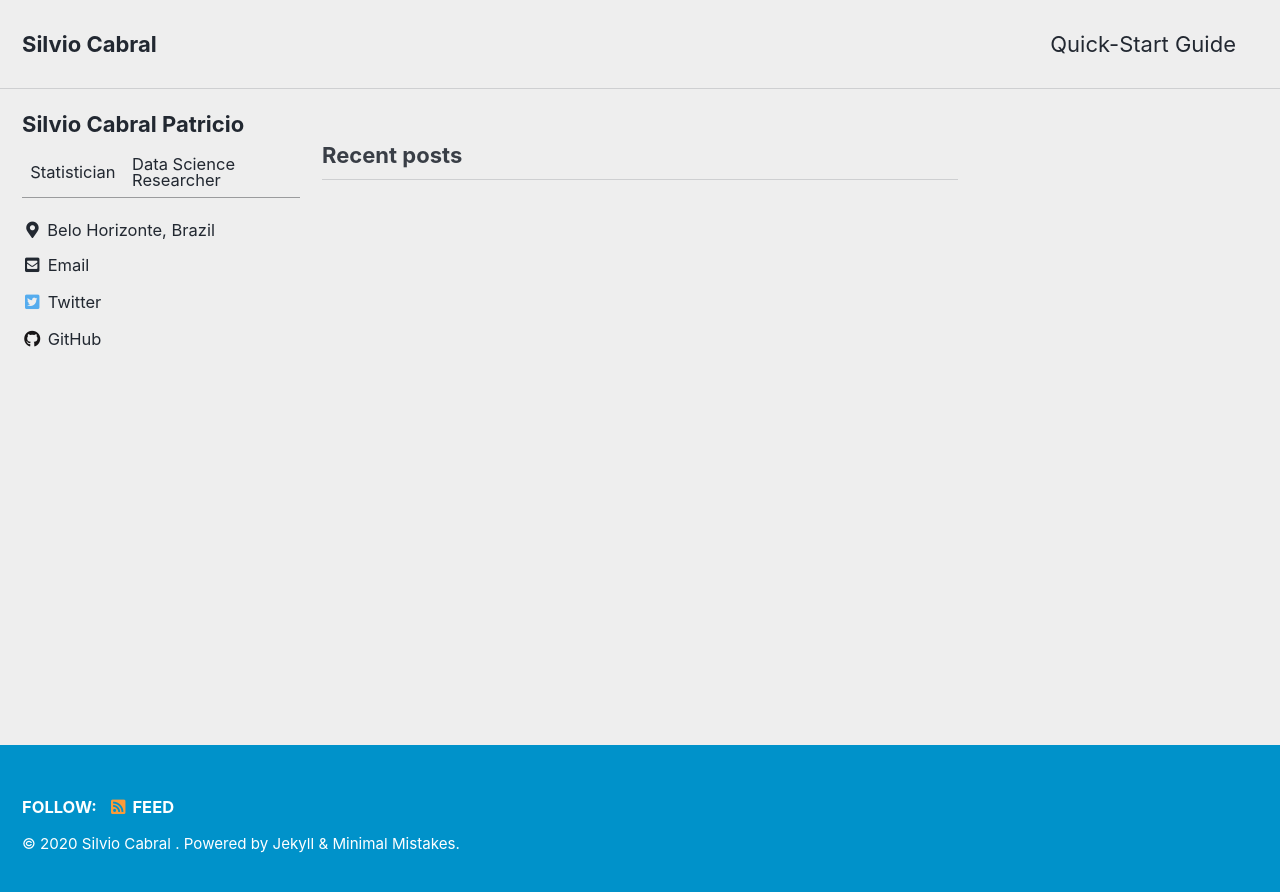
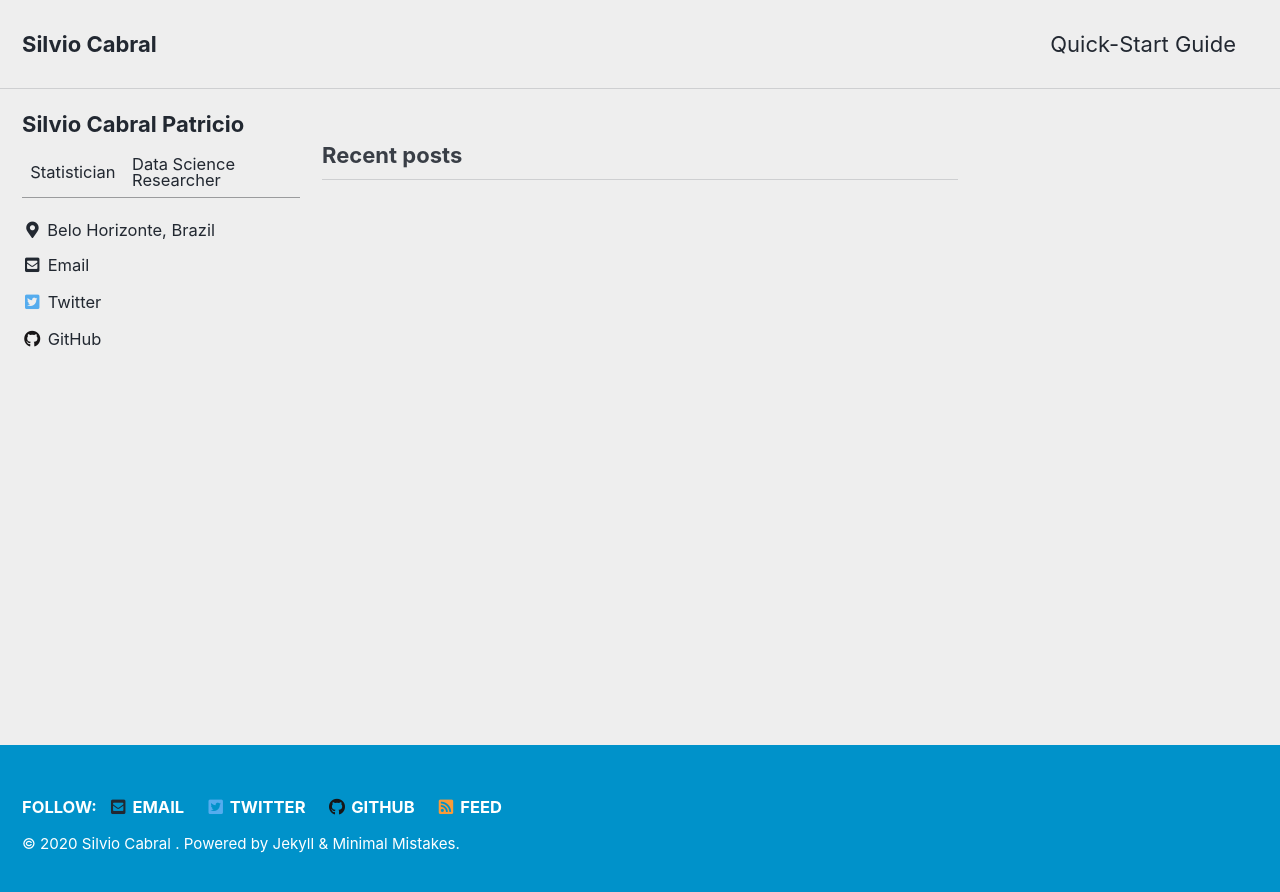
Before and after one commit to scpatricio/scpatricio.github.io, a Jekyll site: the page built from index.html, in a window 1280 px wide. Shown: the top 892 px of the page. Built offline with Jekyll 4.4.1, drawn with Linux system fonts in a browser that asks for light colours; cached includes are drawn as plain includes; the list of posts is cut into pages by our own code.

Commit message:
new github commit

```diff
--- a/_config.yml
+++ b/_config.yml
@@ -121,24 +121,24 @@ author:
 # Site Footer
 footer:
   links:
+    - label: "Email"
+      icon: "fas fa-fw fa-envelope-square"
+      url: "mailto:silviocabralpatricio@msn.com"
+    - label: "Website"
+      icon: "fas fa-fw fa-link"
+      # url: "https://your-website.com"
     - label: "Twitter"
       icon: "fab fa-fw fa-twitter-square"
-      # url:
+      url: "https://twitter.com/scpatricio"
     - label: "Facebook"
       icon: "fab fa-fw fa-facebook-square"
-      # url:
+      # url: "https://facebook.com/"
     - label: "GitHub"
       icon: "fab fa-fw fa-github"
-      # url:
-    - label: "GitLab"
-      icon: "fab fa-fw fa-gitlab"
-      # url:
-    - label: "Bitbucket"
-      icon: "fab fa-fw fa-bitbucket"
-      # url:
+      url: "https://github.com/scpatricio"
     - label: "Instagram"
       icon: "fab fa-fw fa-instagram"
-      # url:
+      # url: "https://instagram.com/scpatr"
 
 
 # Reading Files
```
